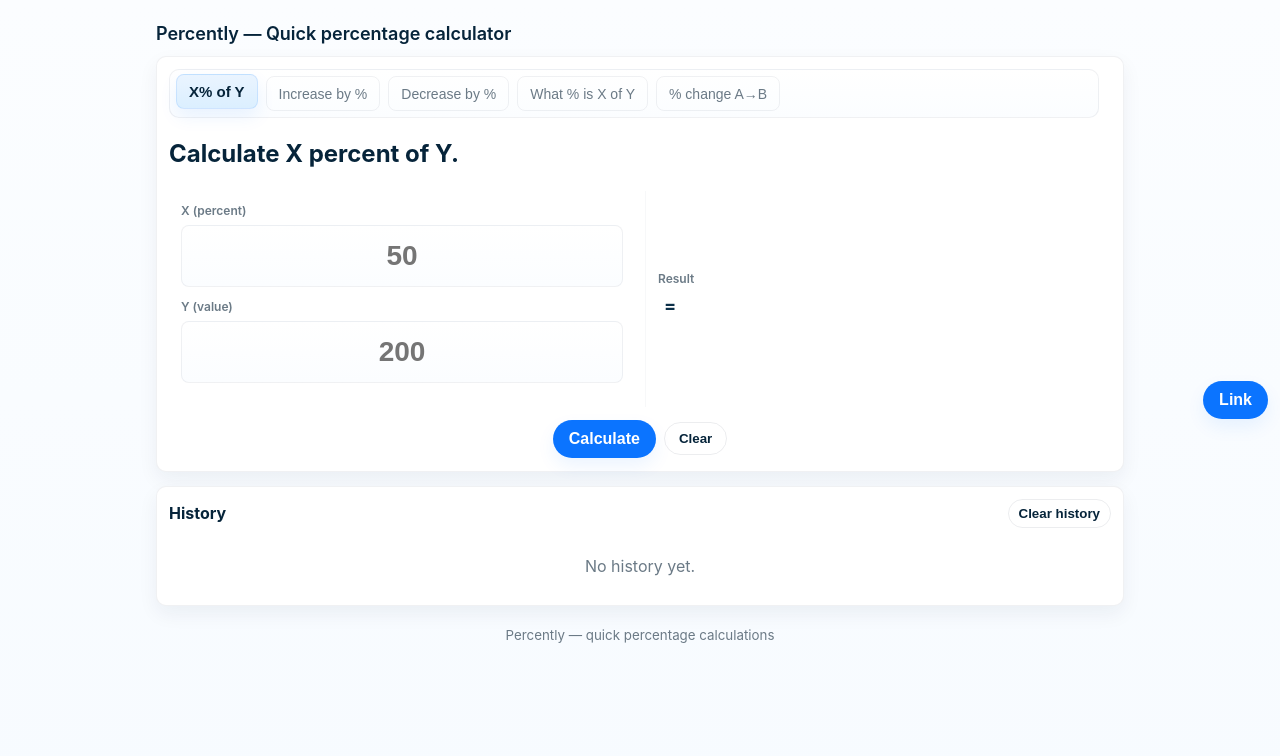
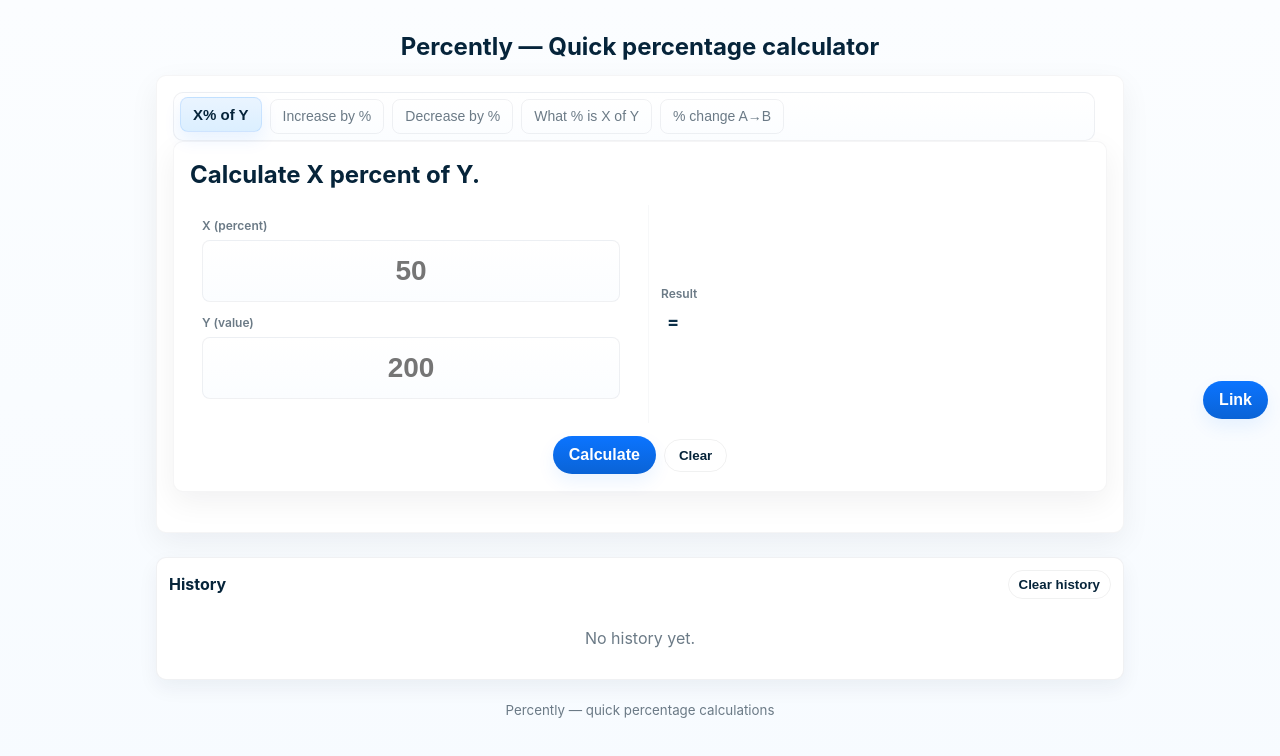
Before and after one commit to ramca-cyber/percently-web, a website with bundled scripts: page index.html in a window 1280 px wide. Built offline with nearby package versions, Linux system fonts and the light colour scheme.

Commit message:
style: polish UI  typography, spacing, palette, card panels

```diff
--- a/index.html
+++ b/index.html
@@ -39,7 +39,7 @@
       <h1 class="title">Percently — Quick percentage calculator</h1>
     </header>
 
-    <section class="compact-card" aria-label="Calculator">
+  <section class="compact-card panel" aria-label="Calculator">
       <!-- Tabs for different calculator modes with a global "Link" button aligned to the right -->
       <div style="display:flex; align-items:center; justify-content:space-between; gap:12px;">
         <div role="tablist" aria-label="Calculator modes" class="options-row boxed" style="flex:1;">
@@ -58,7 +58,7 @@
       </div>
 
       <!-- Panel: X% of Y -->
-      <div id="panel-of" role="tabpanel" aria-labelledby="tab-of" class="tab-panel">
+  <div id="panel-of" role="tabpanel" aria-labelledby="tab-of" class="tab-panel panel">
         <form class="compact-form" novalidate>
           <div class="calc-mode">
             <h2 class="calc-mode-title">Calculate X percent of Y.</h2>
@@ -93,7 +93,7 @@
       </div>
 
       <!-- Panel: Increase by % -->
-      <div id="panel-inc" role="tabpanel" aria-labelledby="tab-inc" class="tab-panel" style="display:none;">
+  <div id="panel-inc" role="tabpanel" aria-labelledby="tab-inc" class="tab-panel panel" style="display:none;">
         <form class="compact-form" novalidate>
           <div class="calc-mode">
             <h2 class="calc-mode-title">Increase Y by X percent.</h2>
@@ -128,7 +128,7 @@
       </div>
 
       <!-- Panel: Decrease by % -->
-      <div id="panel-dec" role="tabpanel" aria-labelledby="tab-dec" class="tab-panel" style="display:none;">
+  <div id="panel-dec" role="tabpanel" aria-labelledby="tab-dec" class="tab-panel panel" style="display:none;">
         <form class="compact-form" novalidate>
           <div class="calc-mode">
             <h2 class="calc-mode-title">Decrease Y by X percent.</h2>
@@ -163,7 +163,7 @@
       </div>
 
       <!-- Panel: What % is X of Y -->
-      <div id="panel-what" role="tabpanel" aria-labelledby="tab-what" class="tab-panel" style="display:none;">
+  <div id="panel-what" role="tabpanel" aria-labelledby="tab-what" class="tab-panel panel" style="display:none;">
         <form class="compact-form" novalidate>
           <div class="calc-mode">
             <h2 class="calc-mode-title">Find what percent X is of Y.</h2>
@@ -198,7 +198,7 @@
       </div>
 
       <!-- Panel: % change A→B (NEW) -->
-      <div id="panel-diff" role="tabpanel" aria-labelledby="tab-diff" class="tab-panel" style="display:none;">
+  <div id="panel-diff" role="tabpanel" aria-labelledby="tab-diff" class="tab-panel panel" style="display:none;">
         <form class="compact-form" novalidate>
           <div class="calc-mode">
             <h2 class="calc-mode-title">Calculate directional percent change from old to new.</h2>
--- a/style.css
+++ b/style.css
@@ -1,10 +1,24 @@
 :root{
+  /* Palette + tokens */
   --bg: #ffffff;
+  --bg-panel: #ffffff;
   --bg-secondary: #f7f9fb;
+  --bg-soft: #f6f9fb;
   --muted: #6b7a86;
+  --muted-color: #536072;
   --fg: #06243a;
-  --accent: #0b74ff;
+  --accent: #0b74ff; /* primary accent (kept blue for continuity) */
+  --accent-600: #0a63d6;
   --danger: #e03e3e;
+
+  /* Layout spacing scale */
+  --space-xxs: 4px;
+  --space-xs: 8px;
+  --space-sm: 12px;
+  --space-md: 16px;
+  --space-lg: 24px;
+  --space-xl: 32px;
+
   --card-radius: 10px;
   --card-padding: 12px;
   --result-font-size: 56px;
@@ -13,6 +27,9 @@
   --border: 1px solid rgba(13,30,57,0.06);
   --selected-bg-start: #eaf4ff;
   --selected-bg-end: #dbefff;
+
+  /* Typography */
+  --font-ui: Inter, system-ui, -apple-system, "Segoe UI", Roboto, "Helvetica Neue", Arial;
 }
 
 /* Reset / base */
@@ -20,17 +37,19 @@
 html,body{height:100%}
 body{
   margin:0;
-  font-family: Inter, system-ui, -apple-system, "Segoe UI", Roboto, "Helvetica Neue", Arial;
+  font-family: var(--font-ui);
   color:var(--fg);
   background:linear-gradient(180deg,#fbfdff,#f7fbff);
   -webkit-font-smoothing:antialiased;
   -moz-osx-font-smoothing:grayscale;
-  line-height:1.35;
-  padding:16px;
+  line-height:1.45;
+  font-size:16px;
+  padding:var(--space-lg);
 }
 
 /* Layout helpers */
 .wrap{max-width:980px;margin:0 auto}
+.container{max-width:880px;margin-left:auto;margin-right:auto;padding:var(--space-lg)}
 .compact{padding:6px}
 .compact-card{
   background:var(--bg);
@@ -40,10 +59,23 @@
   border:var(--border);
 }
 
+/* Generic panel/card used for calculator panels */
+.panel{
+  background:var(--bg-panel);
+  border-radius:var(--card-radius);
+  padding:var(--space-md);
+  box-shadow: 0 10px 30px rgba(11,20,30,0.06);
+  border: 1px solid rgba(11,20,30,0.04);
+  margin-bottom: var(--space-lg);
+}
+
 /* Header */
-.site-header{margin-bottom:10px}
-.title{margin:0;font-size:18px;font-weight:600}
+.site-header{margin-bottom:10px; text-align:center}
+.title{margin:0; font-size:24px; font-weight:700}
 .subtitle{margin:4px 0 0;color:var(--muted);font-size:12px}
+
+/* Ensure calculation panel titles and the page title share the same scale */
+.calc-mode-title{margin:0; font-size:24px; font-weight:700}
 
 /* Options row (tabs / radio-like cards) */
 .options-row{display:flex;gap:8px;flex-wrap:wrap}
@@ -74,8 +106,8 @@
   display:grid;
   /* Make left (inputs) and right (result) share space evenly while keeping a sensible minimum width */
   grid-template-columns: minmax(220px, 1fr) minmax(220px, 1fr);
-  gap:10px;
-  margin-top:10px;
+  gap:16px;
+  margin-top:12px;
   align-items:stretch;
 }
 
@@ -105,7 +137,7 @@
 .right-col{padding:12px;border-left:1px solid rgba(13,30,57,0.03);display:flex;flex-direction:column;align-items:stretch;justify-content:center}
 .input-caption{font-weight:600}
 .result-container{
-  background: linear-gradient(180deg,#f6fbff,#eef7ff);
+  background: linear-gradient(180deg,var(--bg-soft),#eef7ff);
   border-radius:10px;
   padding:12px;
   min-height:140px;
@@ -197,6 +229,41 @@
   border:1px solid rgba(13,30,57,0.08);
   color:var(--fg);
 }
+
+/* Improved button styles and accessibility */
+.button {
+  display: inline-flex;
+  align-items: center;
+  justify-content: center;
+  gap: 0.5rem;
+  border-radius: 10px;
+  padding: 10px 14px;
+  font-weight: 700;
+  cursor: pointer;
+  transition: transform 140ms cubic-bezier(.2,.9,.3,1), box-shadow 140ms ease, background-color 140ms ease;
+}
+.button:active { transform: translateY(0.5px); }
+.button:focus { outline: none; }
+
+/* Primary/secondary variants that map to existing classes */
+.button.primary, .bar-btn.primary { background: linear-gradient(180deg,var(--accent),var(--accent-600)); color: #fff; }
+.button.secondary, .bar-btn.secondary { background: transparent; border: 1px solid rgba(11,20,30,0.06); color: var(--fg); }
+
+/* Focus-visible for keyboard users */
+:focus-visible { outline: 3px solid rgba(11,116,255,0.12); outline-offset: 2px; border-radius: 8px; }
+
+/* Reduced motion preference */
+@media (prefers-reduced-motion: reduce) {
+  * { transition: none !important; animation: none !important; }
+}
+
+/* Micro-interactions: subtle lift on hover for primary buttons */
+.button.primary:hover, .bar-btn.primary:hover { transform: translateY(-2px); box-shadow: 0 12px 28px rgba(11,116,255,0.08); }
+
+/* Toast / copied badge tweak: softer color and larger font for clarity */
+.result-inline.copied::after,
+.result-copy-btn.copied,
+.bar-btn.link-copy.copied { box-shadow: 0 8px 18px rgba(46,139,87,0.12); font-weight:700 }
 
 /* Hover and focus styles for action buttons (Calculate, Clear, Load, Link) */
 .bar-btn:hover,
```
